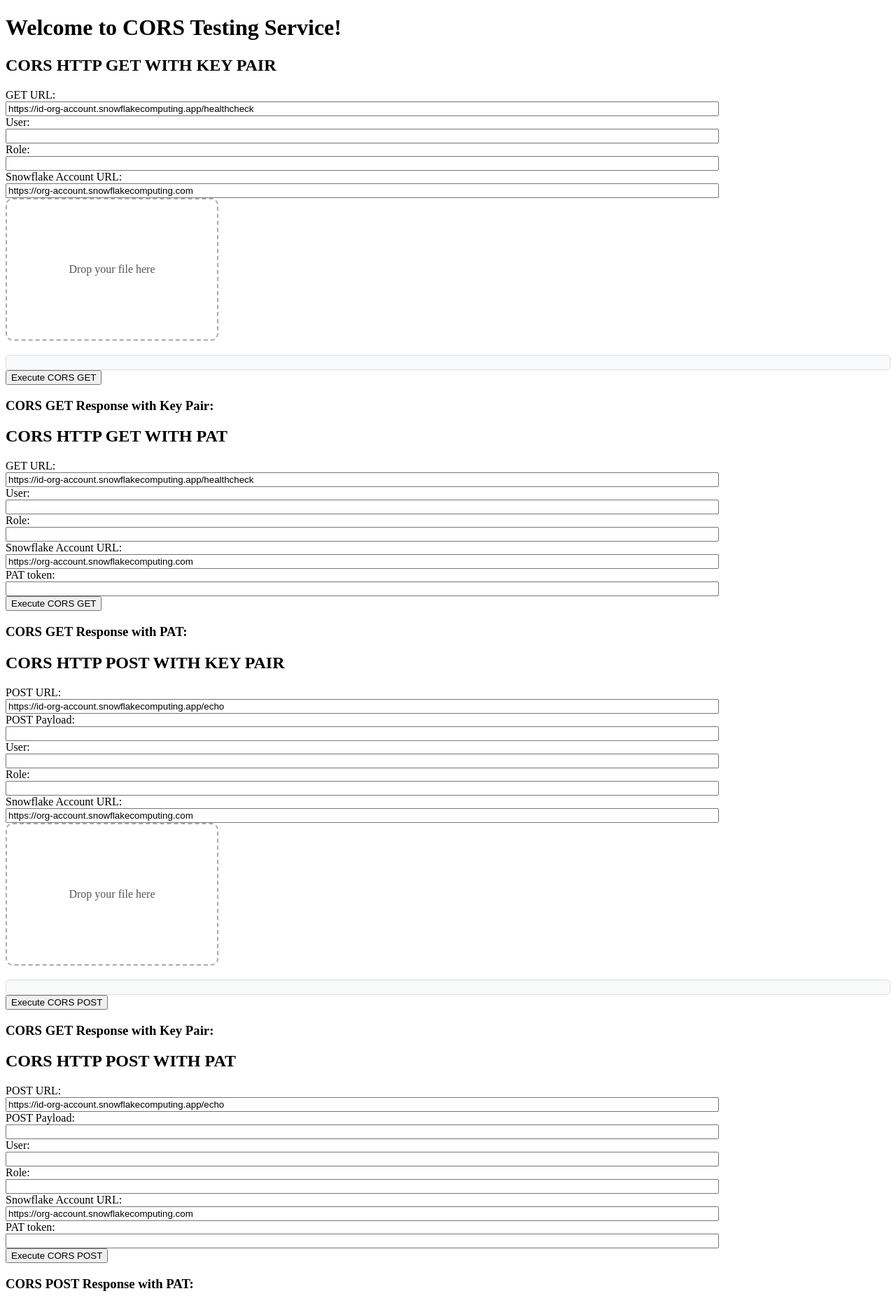
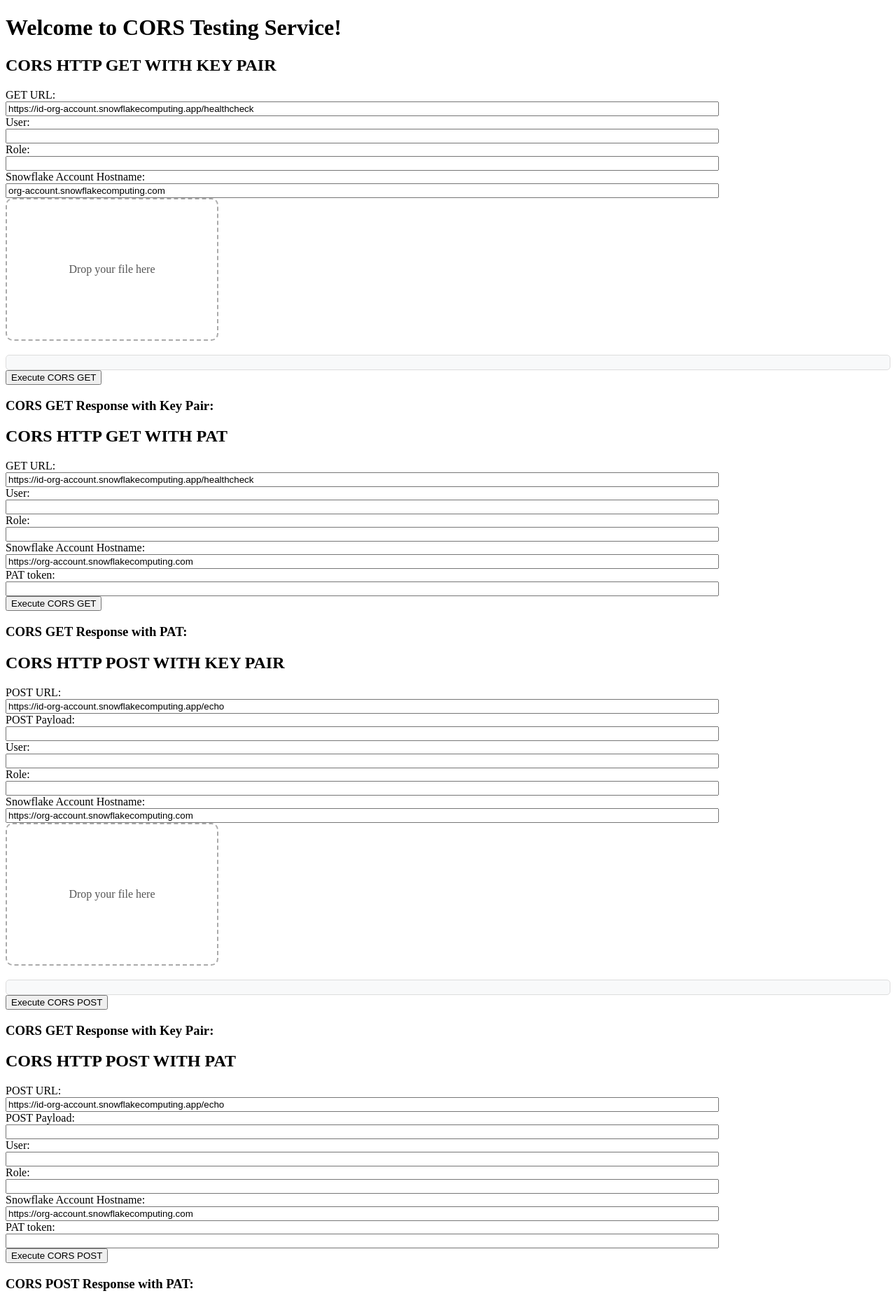
Before and after one commit to Snowflake-Labs/spcs-templates, a Flask app: page /ui in a window 1280 px wide. Shown: the whole page at 70% size. Run offline with Flask 3, Linux system fonts and the light colour scheme.

Commit message:
switch to hostname

```diff
--- a/ingress-cors/cors_app/echo_service.py
+++ b/ingress-cors/cors_app/echo_service.py
@@ -100,7 +100,7 @@
             logger.error("Failed getting private key. ")
     return p8
 
-def token_exchange(token, role, endpoint, snowflake_account_url, isPat):
+def token_exchange(token, role, endpoint, snowflake_account_hostname, isPat):
     scope_role = f'session:role:{role}'
     scope = f'{scope_role} {endpoint}'
 
@@ -119,11 +119,11 @@
         }
 
     logger.info(data)
-    response = _do_token_exchange(data, snowflake_account_url)
+    response = _do_token_exchange(data, snowflake_account_hostname)
     return response.text
 
-def _do_token_exchange(data, snowflake_account_url) -> requests.Response:
-    url = f'{snowflake_account_url}/oauth/token'
+def _do_token_exchange(data, snowflake_account_hostname) -> requests.Response:
+    url = f'https://{snowflake_account_hostname}/oauth/token'
     response = requests.post(url, data=data, verify=False)
     logger.info("snowflake jwt response code : %s" % response.status_code)
     assert 200 == response.status_code, "unable to get snowflake token"
@@ -139,20 +139,19 @@
         user = data.get("user")
         role = data.get("role")
         isPat = data.get("isPat")
-        snowflake_account_url = data.get("snowflake_account_url")
-        snowflake_account_hostname = snowflake_account_url[8:]
+        snowflake_account_hostname = data.get("snowflake_account_hostname")
         account = snowflake_account_hostname.split('.')[0]
         logger.debug(f'Account from Snowflake Account URL: {account}')
         endpoint = data.get("endpoint")
         key = data.get("key")
         if isPat:
             snowflake_jwt = token_exchange(key, role=role, endpoint=endpoint,
-                    snowflake_account_url=snowflake_account_url, isPat=isPat)
+                    snowflake_account_hostname=snowflake_account_hostname, isPat=isPat)
         else:
             token = JWTGenerator(account, user, key, timedelta(minutes=59),
                 timedelta(minutes=54)).get_token()
             snowflake_jwt = token_exchange(token, role=role, endpoint=endpoint,
-                    snowflake_account_url=snowflake_account_url, isPat=isPat)
+                    snowflake_account_hostname=snowflake_account_hostname, isPat=isPat)
 
         return snowflake_jwt
 
--- a/ingress-cors/cors_app/templates/basic_ui.html
+++ b/ingress-cors/cors_app/templates/basic_ui.html
@@ -49,8 +49,8 @@
       <input type="text" id="user" name="user"><br>
       <label for="role">Role:</label><br>
       <input type="text" id="role" name="role"><br>
-      <label for="snowflake_account_url">Snowflake Account URL:</label><br>
-      <input type="text" id="snowflake_account_url" name="snowflake_account_url" value="https://org-account.snowflakecomputing.com"><br>
+      <label for="snowflake_account_hostname">Snowflake Account Hostname:</label><br>
+      <input type="text" id="snowflake_account_hostname" name="snowflake_account_hostname" value="org-account.snowflakecomputing.com"><br>
       <div id="get-drop-zone" class="drop-zone">Drop your file here</div>
       <div id="get-private-key" class="private-key"></div>
     </form>
@@ -69,8 +69,8 @@
       <input type="text" id="user_pat" name="user_pat"><br>
       <label for="role_pat">Role:</label><br>
       <input type="text" id="role_pat" name="role_pat"><br>
-      <label for="snowflake_account_url_pat">Snowflake Account URL:</label><br>
-      <input type="text" id="snowflake_account_url_pat" name="snowflake_account_url_pat" value="https://org-account.snowflakecomputing.com"><br>
+      <label for="snowflake_account_hostname_pat">Snowflake Account Hostname:</label><br>
+      <input type="text" id="snowflake_account_hostname_pat" name="snowflake_account_hostname_pat" value="https://org-account.snowflakecomputing.com"><br>
       <label for="get_pat_token">PAT token:</label><br>
       <input type="text" id="get_pat_token" name="get_pat_token"><br>
     </form>
@@ -91,8 +91,8 @@
       <input type="text" id="post_user" name="post_user"><br>
       <label for="post_role">Role:</label><br>
       <input type="text" id="post_role" name="post_role"><br>
-      <label for="post_snowflake_account_url">Snowflake Account URL:</label><br>
-      <input type="text" id="post_snowflake_account_url" name="post_snowflake_account_url" value="https://org-account.snowflakecomputing.com"><br>
+      <label for="post_snowflake_account_hostname">Snowflake Account Hostname:</label><br>
+      <input type="text" id="post_snowflake_account_hostname" name="post_snowflake_account_v" value="https://org-account.snowflakecomputing.com"><br>
       <div id="post-drop-zone" class="drop-zone">Drop your file here</div>
       <div id="post-private-key" class="private-key"></div>
     </form>
@@ -113,8 +113,8 @@
       <input type="text" id="post_user_pat" name="post_user_pat"><br>
       <label for="post_role_pat">Role:</label><br>
       <input type="text" id="post_role_pat" name="post_role_pat"><br>
-      <label for="post_snowflake_account_url_pat">Snowflake Account URL:</label><br>
-      <input type="text" id="post_snowflake_account_url_pat" name="post_snowflake_account_url_pat" value="https://org-account.snowflakecomputing.com"><br>
+      <label for="post_snowflake_account_hostname_pat">Snowflake Account Hostname:</label><br>
+      <input type="text" id="post_snowflake_account_hostname_pat" name="post_snowflake_account_hostname_pat" value="https://org-account.snowflakecomputing.com"><br>
       <label for="post_pat_token">PAT token:</label><br>
       <input type="text" id="post_pat_token" name="post_pat_token"><br>
     </form>
@@ -197,29 +197,29 @@
       const url = document.getElementById("cors_get_input_url").value;
       const user = document.getElementById("user").value;
       const role = document.getElementById("role").value.toUpperCase();
-      const snowflakeAccountUrl = document.getElementById("snowflake_account_url").value;
+      const snowflakeAccountHostname = document.getElementById("snowflake_account_hostname").value;
 
       const privateKey = document.getElementById("get-private-key").textContent;
-      return executeCorsGetWithoutToken(url, user, role, snowflakeAccountUrl, false, privateKey)
+      return executeCorsGetWithoutToken(url, user, role, snowflakeAccountHostname, false, privateKey)
     }
 
     async function executeCorsGetWithPat() {
       const url = document.getElementById("cors_get_input_url_pat").value;
       const user = document.getElementById("user_pat").value;
       const role = document.getElementById("role_pat").value.toUpperCase();
-      const snowflakeAccountUrl = document.getElementById("snowflake_account_url_pat").value;
+      const snowflakeAccountHostname = document.getElementById("snowflake_account_hostname_pat").value;
 
       const patToken = document.getElementById("get_pat_token").value;
-      return executeCorsGetWithoutToken(url, user, role, snowflakeAccountUrl, true, patToken)
+      return executeCorsGetWithoutToken(url, user, role, snowflakeAccountHostname, true, patToken)
     }
 
-    async function executeCorsGetWithoutToken(url, user, role, snowflakeAccountUrl, isPat, key) {
+    async function executeCorsGetWithoutToken(url, user, role, snowflakeAccountHostname, isPat, key) {
       try {
         const tokenRequestData = {
           user,
           endpoint: new URL(url).hostname,
           role,
-          snowflake_account_url: snowflakeAccountUrl,
+          snowflake_account_hostname: snowflakeAccountHostname,
           key: key,
           isPat: isPat
         };
@@ -252,10 +252,10 @@
       const payload = document.getElementById("cors_post_input_payload").value;
       const user = document.getElementById("post_user").value;
       const role = document.getElementById("post_role").value.toUpperCase();
-      const snowflakeAccountUrl = document.getElementById("post_snowflake_account_url").value;
+      const snowflakeAccountHostname = document.getElementById("post_snowflake_account_hostname").value;
 
       const privateKey = document.getElementById("post-private-key").textContent;
-      return executeCorsPostWithoutToken(url, payload, user, role, snowflakeAccountUrl, false, privateKey)
+      return executeCorsPostWithoutToken(url, payload, user, role, snowflakeAccountHostname, false, privateKey)
     }
 
     async function executeCorsPostWithPat() {
@@ -263,19 +263,19 @@
       const payload = document.getElementById("cors_post_input_payload_pat").value;
       const user = document.getElementById("post_user_pat").value;
       const role = document.getElementById("post_role_pat").value.toUpperCase();
-      const snowflakeAccountUrl = document.getElementById("post_snowflake_account_url_pat").value;
+      const snowflakeAccountHostname = document.getElementById("post_snowflake_account_hostname_pat").value;
 
       const patToken = document.getElementById("post_pat_token").value;
-      return executeCorsPostWithoutToken(url, payload, user, role, snowflakeAccountUrl, true, patToken)
+      return executeCorsPostWithoutToken(url, payload, user, role, snowflakeAccountHostname, true, patToken)
     }
 
-    async function executeCorsPostWithoutToken(url, payload, user, role, snowflakeAccountUrl, isPat, key) {
+    async function executeCorsPostWithoutToken(url, payload, user, role, snowflakeAccountHostname, isPat, key) {
       try {
         const tokenRequestData = {
           user,
           endpoint: new URL(url).hostname,
           role,
-          snowflake_account_url: snowflakeAccountUrl,
+          snowflake_account_hostname: snowflakeAccountHostname,
           key: key,
           isPat: isPat
         };
```
